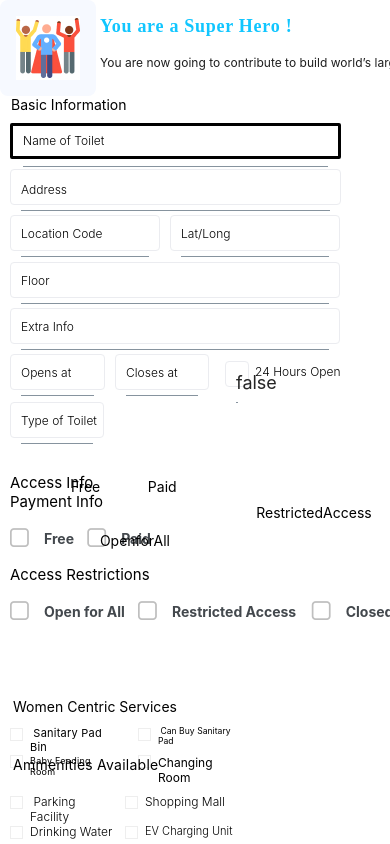
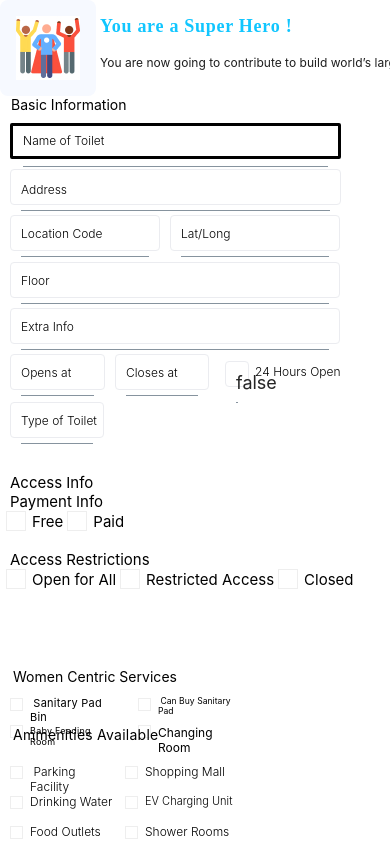
Before and after one commit to saswateesahoo/sulabhatoilet-project, a React Native app: screen /AddToiletPage in a window 390 px wide. Shown: the top 844 px of the page. Built offline with nearby package versions, Linux system fonts and the light colour scheme.

Commit message:
checkox in accessinfo completed

```diff
--- a/src/components/atoms/CheckboxComponent.js
+++ /dev/null
@@ -1,47 +0,0 @@
-import React from 'react';
-import {CheckBox} from '@rneui/themed';
-
-export const CheckboxComponent = ({label, checked, onPress}) => {
-  return <CheckBox title={label} checked={checked} onPress={onPress} />;
-};
-
-export default CheckboxComponent;
-
-// import React from 'react';
-// import {View, Text, TouchableOpacity, StyleSheet} from 'react-native';
-// import {CheckBox} from '@rneui/themed';
-// const CheckboxComponent = ({label, checked, onPress}) => {
-//   return (
-//     <TouchableOpacity onPress={onPress} style={styles.checkboxContainer}>
-//       <View style={[styles.checkbox, checked && styles.checked]}>
-//         {checked && <Text> </Text>}
-//       </View>
-//       <Text style={styles.label}>{label}</Text>
-//     </TouchableOpacity>
-//   );
-// };
-
-// const styles = StyleSheet.create({
-//   checkboxContainer: {
-//     flexDirection: 'row',
-//     alignItems: 'center',
-//     marginBottom: 16,
-//   },
-//   checkbox: {
-//     width: 20,
-//     height: 20,
-//     borderColor: 'black',
-//     borderWidth: 1,
-//     marginRight: 10,
-//     justifyContent: 'center',
-//     alignItems: 'center',
-//   },
-//   checked: {
-//     backgroundColor: 'black',
-//   },
-//   label: {
-//     fontSize: 16,
-//   },
-// });
-
-// export default CheckboxComponent;
--- /dev/null
+++ b/src/components/atoms/CustomCheckboxComponent.js
@@ -0,0 +1,43 @@
+import React from 'react';
+import {View, Text, StyleSheet, TouchableOpacity} from 'react-native';
+import {CheckBox} from '@rneui/themed';
+
+const CustomCheckboxComponent = ({label, checked, onPress}) => {
+  return (
+    <TouchableOpacity style={styles.checkboxContainer} onPress={onPress}>
+      <View style={styles.checkbox}>
+        {checked && <Text style={styles.checkmark}>✓</Text>}
+      </View>
+      <Text style={styles.label}>{label}</Text>
+    </TouchableOpacity>
+  );
+};
+
+const styles = StyleSheet.create({
+  checkboxContainer: {
+    flexDirection: 'row',
+    alignItems: 'center',
+    marginBottom: 19,
+  },
+  checkbox: {
+    width: 20,
+    height: 20,
+    borderWidth: 1,
+    borderColor: '#EEE',
+    justifyContent: 'center',
+    alignItems: 'center',
+    left: 16,
+  },
+  checkmark: {
+    color: 'green',
+    fontSize: 20,
+  },
+  label: {
+    color: 'black',
+    fontSize: 15,
+    marginLeft: 10,
+    left: 12,
+  },
+});
+
+export default CustomCheckboxComponent;
--- a/src/components/molecules/AccessInfo.js
+++ b/src/components/molecules/AccessInfo.js
@@ -1,59 +1,49 @@
 import React, {useState} from 'react';
 import {View, Text, StyleSheet} from 'react-native';
-import CheckboxComponent from '../atoms/CheckboxComponent';
+import CustomCheckboxComponent from '../atoms/CustomCheckboxComponent';
 
 const AccessInfo = () => {
-  // const [AccessInfo, setAccessInfo] = useState('');
-  // const [PaymentInfo, setPaymentInfo] = useState('');
   const [Free, setFree] = useState(false);
   const [Paid, setPaid] = useState(false);
-  // const [AccessRestrictions, setAccessRestrictions] = useState('');
   const [OpenforAll, setOpenforAll] = useState(false);
   const [RestrictedAccess, setRestrictedAccess] = useState(false);
   const [Closed, setClosed] = useState(false);
 
   return (
-    // <View style={{ backgroundColor: 'white' }}>
     <View style={styles.container}>
       <View style={styles.inputContainer1}>
         <Text style={styles.inputLabel}>Access Info</Text>
         <Text style={styles.inputLabel}>Payment Info</Text>
         <View style={styles.inputContainer}>
-          <CheckboxComponent
+          <CustomCheckboxComponent
             label="Free"
             checked={Free}
             onPress={() => setFree(!Free)}
-            // style={styles.checkbox}
           />
-          <Text style={styles.label}>Free</Text>
-          <CheckboxComponent
+          <CustomCheckboxComponent
             label="Paid"
             checked={Paid}
             onPress={() => setPaid(!Paid)}
           />
-          <Text style={styles.label}>Paid</Text>
         </View>
         <View style={styles.inputContainer2}>
           <Text style={styles.inputLabel}>Access Restrictions</Text>
           <View style={styles.inputContainer}>
-            <CheckboxComponent
+            <CustomCheckboxComponent
               label="Open for All"
               checked={OpenforAll}
               onPress={() => setOpenforAll(!OpenforAll)}
             />
-            <Text style={styles.label3}>OpenforAll</Text>
-            <CheckboxComponent
+            <CustomCheckboxComponent
               label="Restricted Access"
               checked={RestrictedAccess}
               onPress={() => setRestrictedAccess(!RestrictedAccess)}
             />
-            <Text style={styles.label4}>RestrictedAccess</Text>
-            <CheckboxComponent
+            <CustomCheckboxComponent
               label="Closed"
               checked={Closed}
               onPress={() => setClosed(!Closed)}
             />
-            <Text style={styles.label5}>Closed</Text>
           </View>
         </View>
       </View>
@@ -63,22 +53,20 @@ const AccessInfo = () => {
 
 const styles = StyleSheet.create({
   container: {
-
     backgroundColor: 'white',
     padding: 10,
   },
   inputContainer1: {
     marginBottom: 40,
   },
-  inputContainer2:{
+  inputContainer2: {
     marginBottom: 20,
     top: -20,
   },
-  inputContainer:{
+  inputContainer: {
     flexDirection: 'row',
     marginBottom: 20,
     marginLeft: -20,
-    // flex:1,
   },
   inputLabel: {
     color: 'black',
@@ -86,20 +74,6 @@ const styles = StyleSheet.create({
     fontSize: 15,
     fontWeight: '400',
   },
-  label:{
-    margin: -33,
-    // flex:1,
-  },
-  label3:{
-    margin: -52,
-    marginLeft:-55,
-  },
-  label4:{
-    margin: -80,
-    marginLeft:-70,
-
-  }
-
 });
 
 export default AccessInfo;
```
Also changed, not shown: src/screen/AddToiletPage.js (+7 -9 lines).
